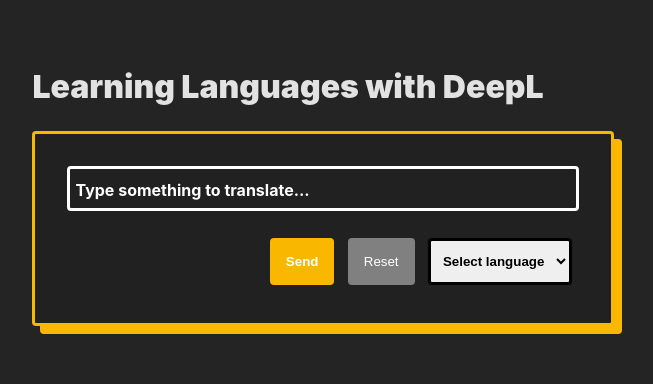
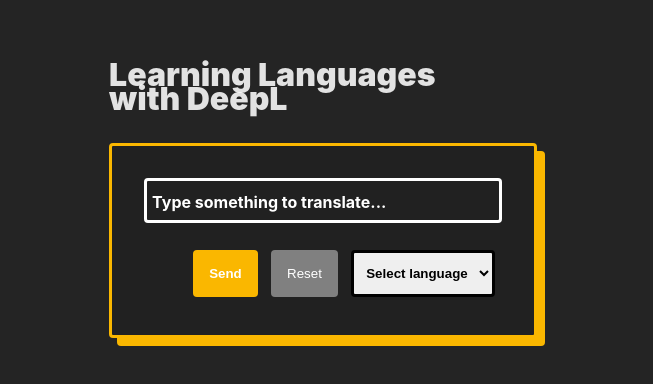
Before and after one commit to jochenrui/learn-languages-at-home, a React (Vite) app in the folder learn-languages-at-home-frontend/: page / in a window 1280 px wide. Shown: the part 210-594 px from the top of the page, without its empty margins (352-1005 px from the left). Built offline with nearby package versions, Linux system fonts and the light colour scheme; a web font is replaced by a local one.

Commit message:
add styling to card

```diff
--- a/learn-languages-at-home-frontend/src/page/HintTranslator.tsx
+++ b/learn-languages-at-home-frontend/src/page/HintTranslator.tsx
@@ -22,7 +22,7 @@
   };
 
   return (
-    <div>
+    <div className="hint-translator">
       <h1>Learning Languages with DeepL</h1>
       <div className="card card--inverted">
         <Input
```
